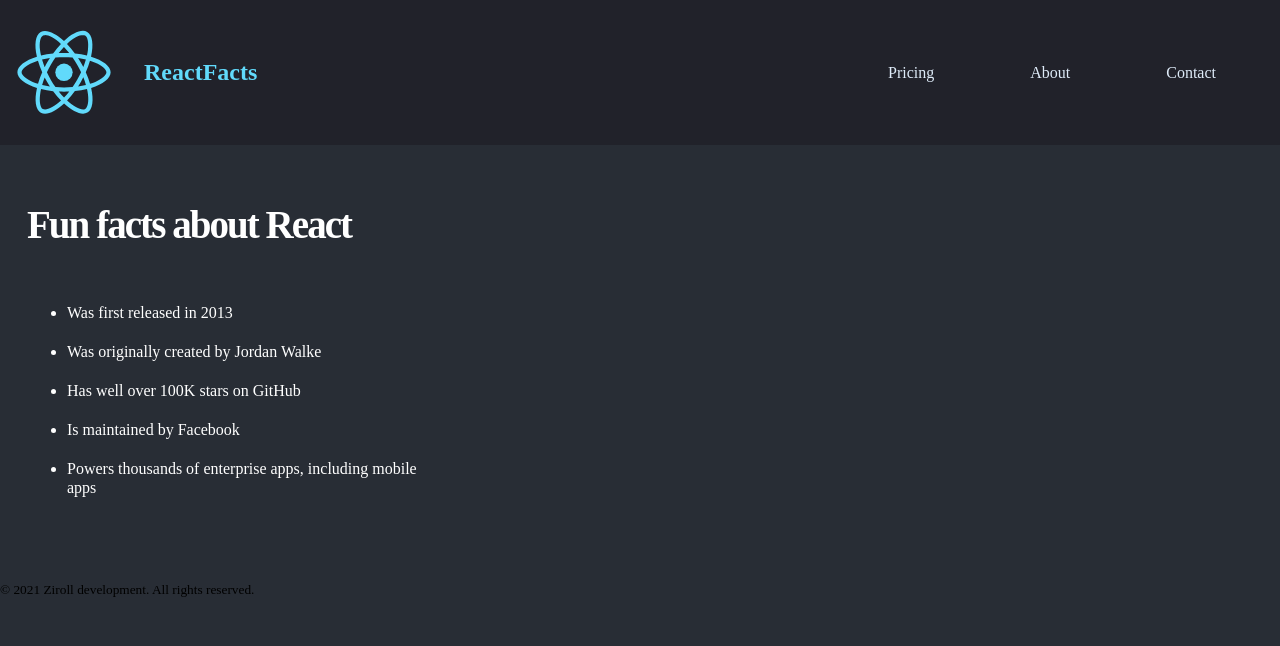
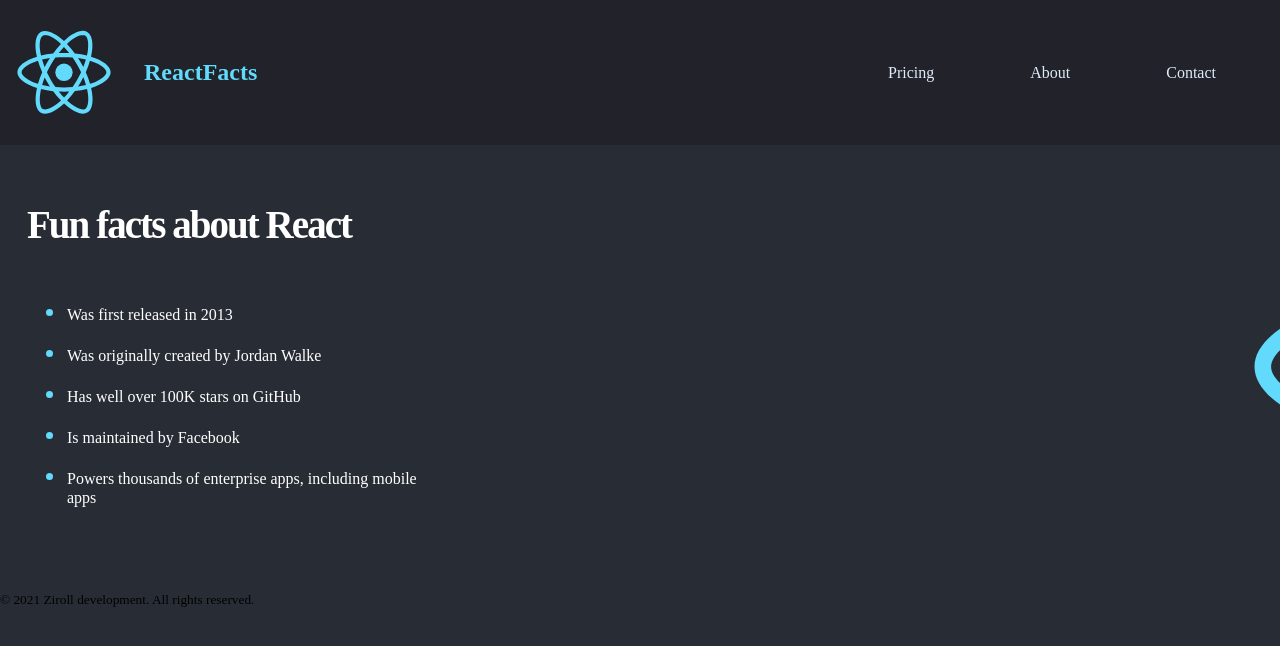
Before and after one commit to ji-hyeee/React, a React (Create React App) app in the folder my-app/: page / in a window 1280 px wide. Shown: the top 646 px of the page. Built offline with nearby package versions, Linux system fonts and the light colour scheme.

Commit message:
learn color the bullets & background logo

```diff
--- a/my-app/src/Header.js
+++ b/my-app/src/Header.js
@@ -5,7 +5,7 @@ export default function Header() {
     return (
         <header>
             <nav className="nav">
-                <img src={logo} className="nav-logo" />
+                <img src={logo} alt="img" className="nav-logo" />
                 <h1 className="nav-text">ReactFacts</h1>
                 <ul className="nav-items">
                     <li>Pricing</li>
--- a/my-app/src/index.css
+++ b/my-app/src/index.css
@@ -42,6 +42,10 @@ body {
 main {
     padding: 57px 27px;
     color: white;
+    /* background logo */
+    background-image: url("./logo.svg");
+    background-repeat: no-repeat;
+    background-position: 70.2rem
 }
 
 .main--title {
@@ -59,3 +63,8 @@ main {
     line-height: 19px;
     padding-block: 10px;
 }
+
+.main--facts>li::marker {
+    font-size: 1.5rem;
+    color: #61DAFB;
+}
```
Also changed, not shown: my-app/src/index.js (+9 -3 lines).
